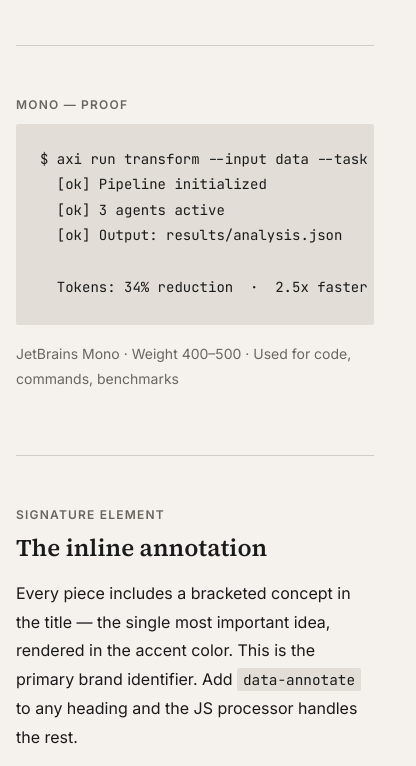
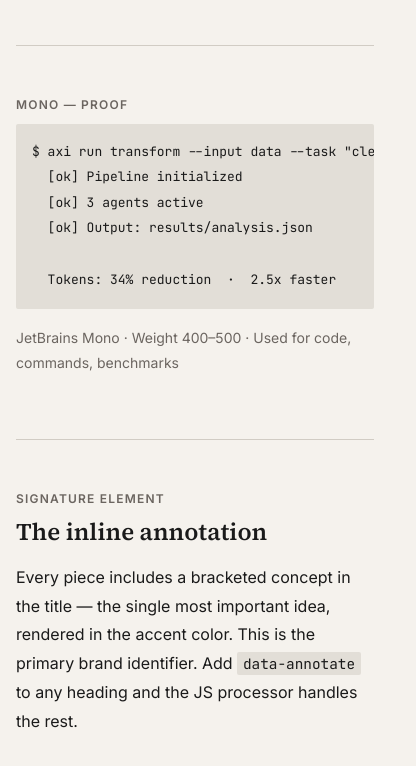
Before and after one commit to kunchenguid/kunchenguid-design-system, a plain HTML site: page docs/index.html in a window 390 px wide. Shown: the part 4511-5277 px from the top of the page, 416 px wide, since content can reach past the window. Drawn offline with Linux system fonts and the light colour scheme.

Commit message:
feat(css): add mobile code block styling

```diff
--- a/docs/css/design-system.css
+++ b/docs/css/design-system.css
@@ -397,4 +397,12 @@ pre code {
   .section {
     padding: var(--space-2xl) 0;
   }
+
+  pre {
+    padding: var(--space-md);
+  }
+
+  pre code {
+    font-size: 0.8125rem;
+  }
 }
```
Also changed, not shown: tests/design-system-css.test.mjs (added, +30 -0 lines).
